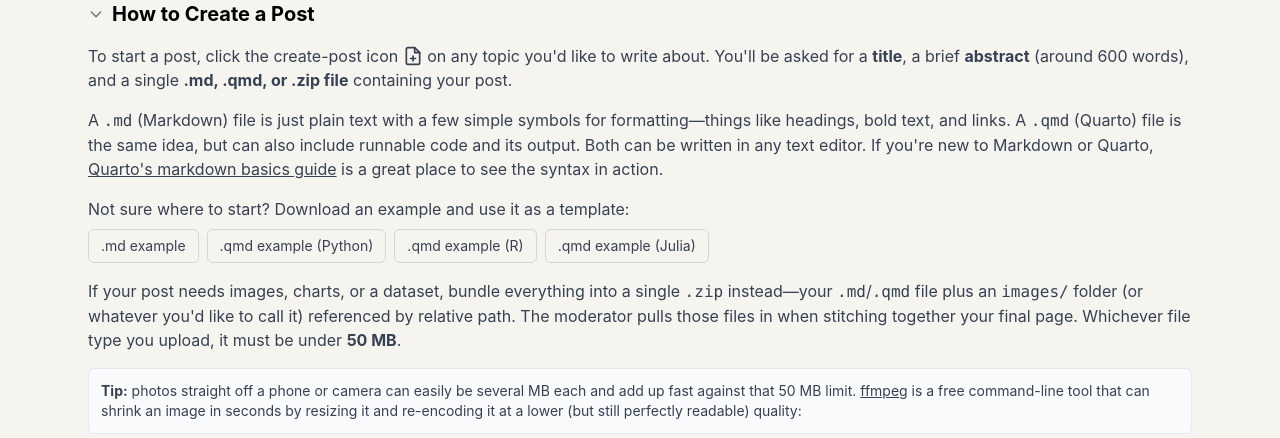
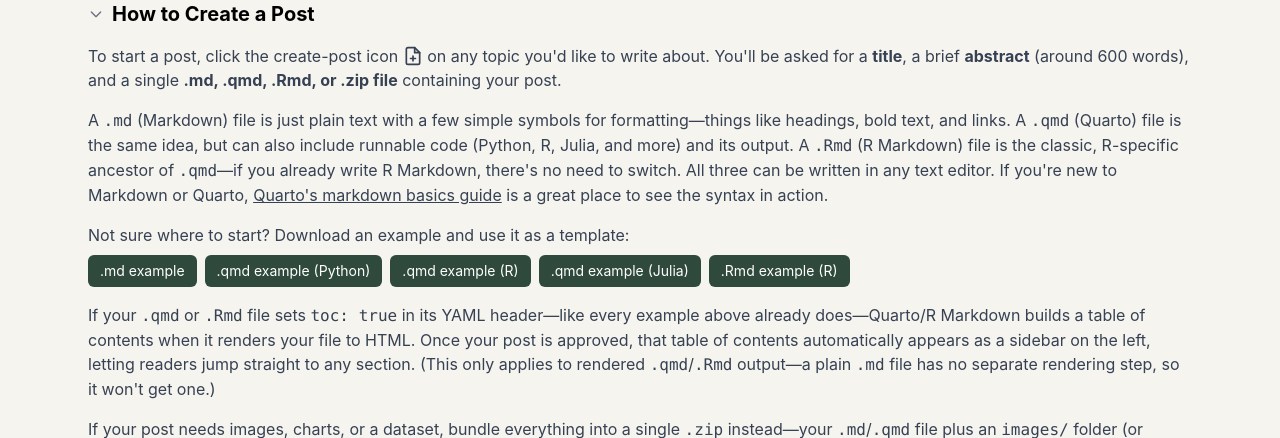
Before and after one commit to ldelaB2/Breeders_Blog, a React (Vite) app in the folder app/: page /about in a window 1280 px wide. Both pictures are taken after a click on the button "How to Create a Post". Shown: the part 362-800 px from the top of the page. Built offline with nearby package versions, Linux system fonts and the light colour scheme; no server answers.

Commit message:
adding .rmd

```diff
--- a/app/src/components/post/CreatePostModal.jsx
+++ b/app/src/components/post/CreatePostModal.jsx
@@ -8,7 +8,7 @@ const ABSTRACT_LIMIT = 3800; // ~600 words
 // unsupported/oversized file fails fast with a clear message instead of a
 // confusing request error. The backend (and the storage bucket's own
 // file_size_limit) is the actual source of truth/enforcement.
-const ALLOWED_EXTENSIONS = ["md", "qmd", "zip"];
+const ALLOWED_EXTENSIONS = ["md", "qmd", "rmd", "zip"];
 const MAX_FILE_SIZE_BYTES = 50 * 1024 * 1024;
 const MAX_FILE_SIZE_LABEL = "50 MB";
 // Matches the backend's POST_LIMIT in backend/src/routes/posts.routes.js -
@@ -22,7 +22,7 @@ function extensionOf(filename) {
 }
 
 // Popup for submitting a new post: title, abstract, and a single raw file
-// (.md/.qmd/.zip). The file is uploaded directly to Supabase Storage via a
+// (.md/.qmd/.rmd/.zip). The file is uploaded directly to Supabase Storage via a
 // short-lived signed URL the backend mints (POST /posts/upload-url), then
 // POST /posts is called to finalize - mirroring ApprovePostModal's existing
 // direct-upload pattern. The backend always creates the post with status
@@ -45,7 +45,7 @@ function CreatePostModal({ topicSlug, onClose, onCreated }) {
 
     const ext = extensionOf(selected.name);
     if (!ext || !ALLOWED_EXTENSIONS.includes(ext)) {
-      setError(`"${selected.name}" isn't a supported file type - choose a .md, .qmd, or .zip file`);
+      setError(`"${selected.name}" isn't a supported file type - choose a .md, .qmd, .rmd, or .zip file`);
       e.target.value = "";
       return;
     }
@@ -177,7 +177,7 @@ function CreatePostModal({ topicSlug, onClose, onCreated }) {
                 <input
                   ref={fileInputRef}
                   type="file"
-                  accept=".md,.qmd,.zip"
+                  accept=".md,.qmd,.rmd,.zip"
                   onChange={handleFileChange}
                   className="hidden"
                 />
@@ -186,9 +186,9 @@ function CreatePostModal({ topicSlug, onClose, onCreated }) {
                   onClick={() => fileInputRef.current?.click()}
                   className="w-full truncate rounded-md border border-dashed border-gray-300 px-3 py-2 text-left text-sm text-gray-600 transition-colors hover:bg-gray-50"
                 >
-                  {file?.name || "Upload .md, .qmd, or .zip file…"}
+                  {file?.name || "Upload .md, .qmd, .rmd, or .zip file…"}
                 </button>
-                <p className="mt-1 text-xs text-gray-400">.md, .qmd, or .zip, up to {MAX_FILE_SIZE_LABEL}</p>
+                <p className="mt-1 text-xs text-gray-400">.md, .qmd, .rmd, or .zip, up to {MAX_FILE_SIZE_LABEL}</p>
               </div>
 
               <div className="mt-2 flex justify-end gap-2">
--- a/app/src/pages/About.jsx
+++ b/app/src/pages/About.jsx
@@ -7,16 +7,18 @@ import sampleMarkdown from "../../sample_post/example_markdown.md?url";
 import samplePythonQmd from "../../sample_post/example_python.qmd?url";
 import sampleRQmd from "../../sample_post/example_r.qmd?url";
 import sampleJuliaQmd from "../../sample_post/example_julia.qmd?url";
+import sampleRmd from "../../sample_post/example_rmd.Rmd?url";
 
 // Downloadable starting points shown in "How to Create a Post" - one plain
-// .md example plus a .qmd example per language Quarto commonly runs code
-// chunks in (Python, R, Julia), so a new author can see the format before
-// writing their own.
+// .md example, a .qmd example per language Quarto commonly runs code chunks
+// in (Python, R, Julia), and a classic .Rmd example, so a new author can see
+// the format before writing their own.
 const SAMPLE_FILES = [
   { label: ".md example", filename: "example_markdown.md", href: sampleMarkdown },
   { label: ".qmd example (Python)", filename: "example_python.qmd", href: samplePythonQmd },
   { label: ".qmd example (R)", filename: "example_r.qmd", href: sampleRQmd },
   { label: ".qmd example (Julia)", filename: "example_julia.qmd", href: sampleJuliaQmd },
+  { label: ".Rmd example (R)", filename: "example_rmd.Rmd", href: sampleRmd },
 ];
 
 // Header + chevron toggle shared by each section below; body is only
@@ -227,14 +229,18 @@ function About() {
             on any topic you'd like to write about. You'll be asked for a{" "}
             <strong>title</strong>, a brief <strong>abstract</strong> (around
             600 words), and a single{" "}
-            <strong>.md, .qmd, or .zip file</strong> containing your post.
+            <strong>.md, .qmd, .Rmd, or .zip file</strong> containing your
+            post.
           </p>
           <p>
             A <code>.md</code> (Markdown) file is just plain text with a few
             simple symbols for formatting—things like headings, bold text,
             and links. A <code>.qmd</code> (Quarto) file is the same idea, but
-            can also include runnable code and its output. Both can be
-            written in any text editor. If you're new to Markdown or Quarto,{" "}
+            can also include runnable code (Python, R, Julia, and more) and
+            its output. A <code>.Rmd</code> (R Markdown) file is the classic,
+            R-specific ancestor of <code>.qmd</code>—if you already write
+            R Markdown, there's no need to switch. All three can be written
+            in any text editor. If you're new to Markdown or Quarto,{" "}
             <a
               href="https://quarto.org/docs/authoring/markdown-basics.html"
               target="_blank"
@@ -256,13 +262,24 @@ function About() {
                   key={sample.filename}
                   href={sample.href}
                   download={sample.filename}
-                  className="rounded-md border border-gray-300 px-3 py-1.5 text-sm text-gray-700 transition-colors hover:bg-gray-50"
+                  className="rounded-md bg-accent px-3 py-1.5 text-sm text-white transition-colors hover:bg-accent-dark"
                 >
                   {sample.label}
                 </a>
               ))}
             </div>
           </div>
+          <p>
+            If your <code>.qmd</code> or <code>.Rmd</code> file sets{" "}
+            <code>toc: true</code> in its YAML header—like every example
+            above already does—Quarto/R Markdown builds a table of contents
+            when it renders your file to HTML. Once your post is approved,
+            that table of contents automatically appears as a sidebar on the
+            left, letting readers jump straight to any section. (This only
+            applies to rendered <code>.qmd</code>/<code>.Rmd</code> output—a
+            plain <code>.md</code> file has no separate rendering step, so
+            it won't get one.)
+          </p>
           <p>
             If your post needs images, charts, or a dataset, bundle
             everything into a single <code>.zip</code> instead—your{" "}
@@ -272,10 +289,13 @@ function About() {
             when stitching together your final page. Whichever file type you
             upload, it must be under <strong>50 MB</strong>.
           </p>
-          <p className="rounded-md bg-gray-50 border border-gray-200 p-3 text-sm">
-            <strong>Tip:</strong> photos straight off a phone or camera can
-            easily be several MB each and add up fast against that 50 MB
-            limit.{" "}
+          <div className="rounded-md bg-canvas p-3">
+            <h4 className="mb-1 font-semibold text-gray-900">
+              Tip: compressing images
+            </h4>
+            <p className="text-sm">
+              Photos straight off a phone or camera can easily be several MB
+              each and add up fast against that 50 MB limit.{" "}
               <a
                 href="https://ffmpeg.org/download.html"
                 target="_blank"
@@ -284,13 +304,14 @@ function About() {
               >
                 ffmpeg
               </a>{" "}
-            is a free command-line tool that can shrink an image in seconds
-            by resizing it and re-encoding it at a lower (but still
-            perfectly readable) quality:
+              is a free command-line tool that can shrink an image in
+              seconds by resizing it and re-encoding it at a lower (but
+              still perfectly readable) quality:
             </p>
-          <pre className="overflow-x-auto rounded-md border border-gray-200 bg-gray-50 p-3 text-xs font-mono text-gray-800">
+            <pre className="mt-2 overflow-x-auto bg-canvas text-xs font-mono text-gray-800">
               ffmpeg -i input.jpg -vf scale=1600:-1 -q:v 3 output.jpg
             </pre>
+          </div>
           <p>
             Once submitted, your post is marked <strong>pending</strong> and a
             moderator is notified to review it and stitch together the final
```
Also changed, not shown: 2 other files (tests, documents, lock files or other folders). Lines whose indentation alone changed are shown as unchanged.
